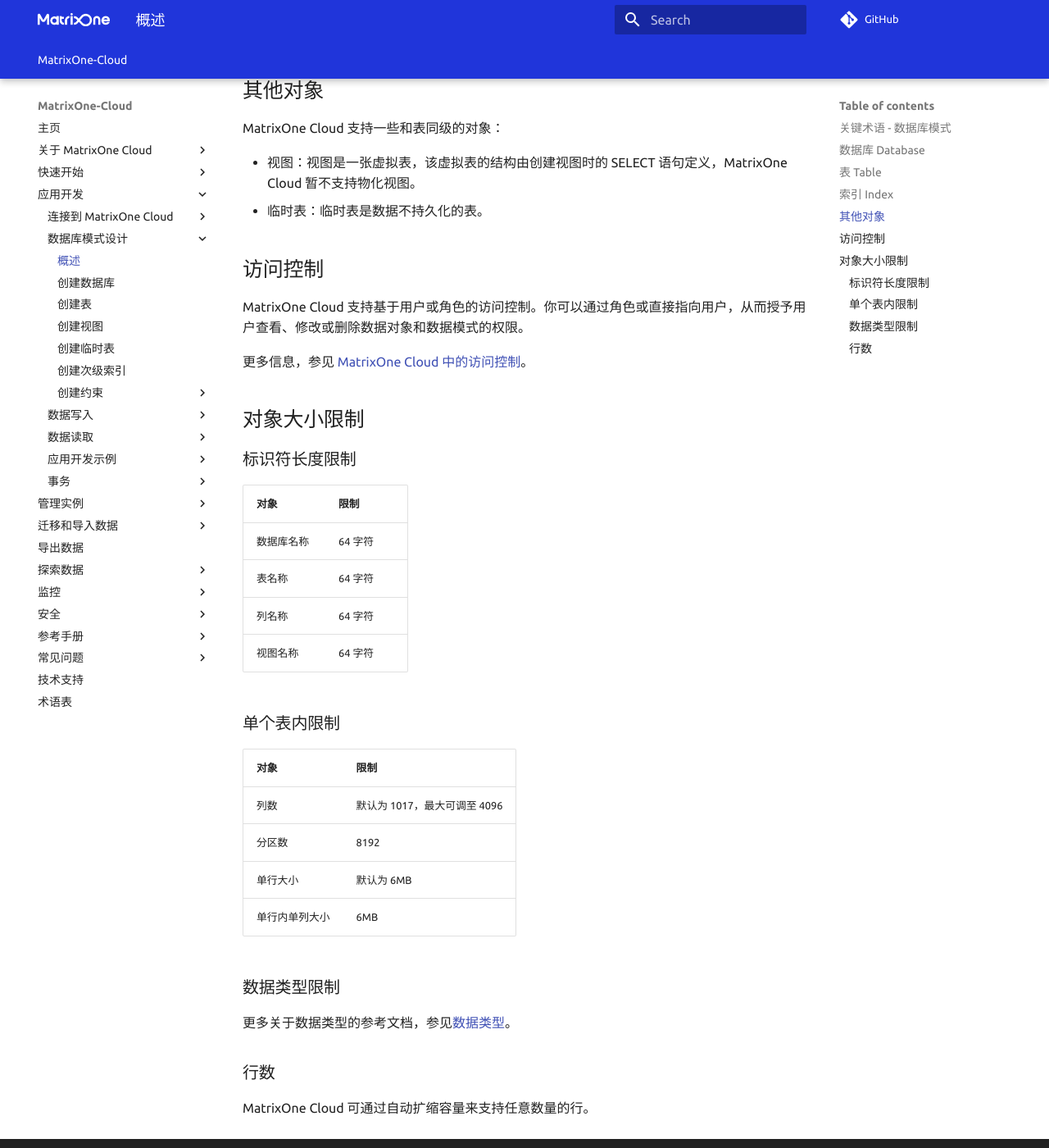
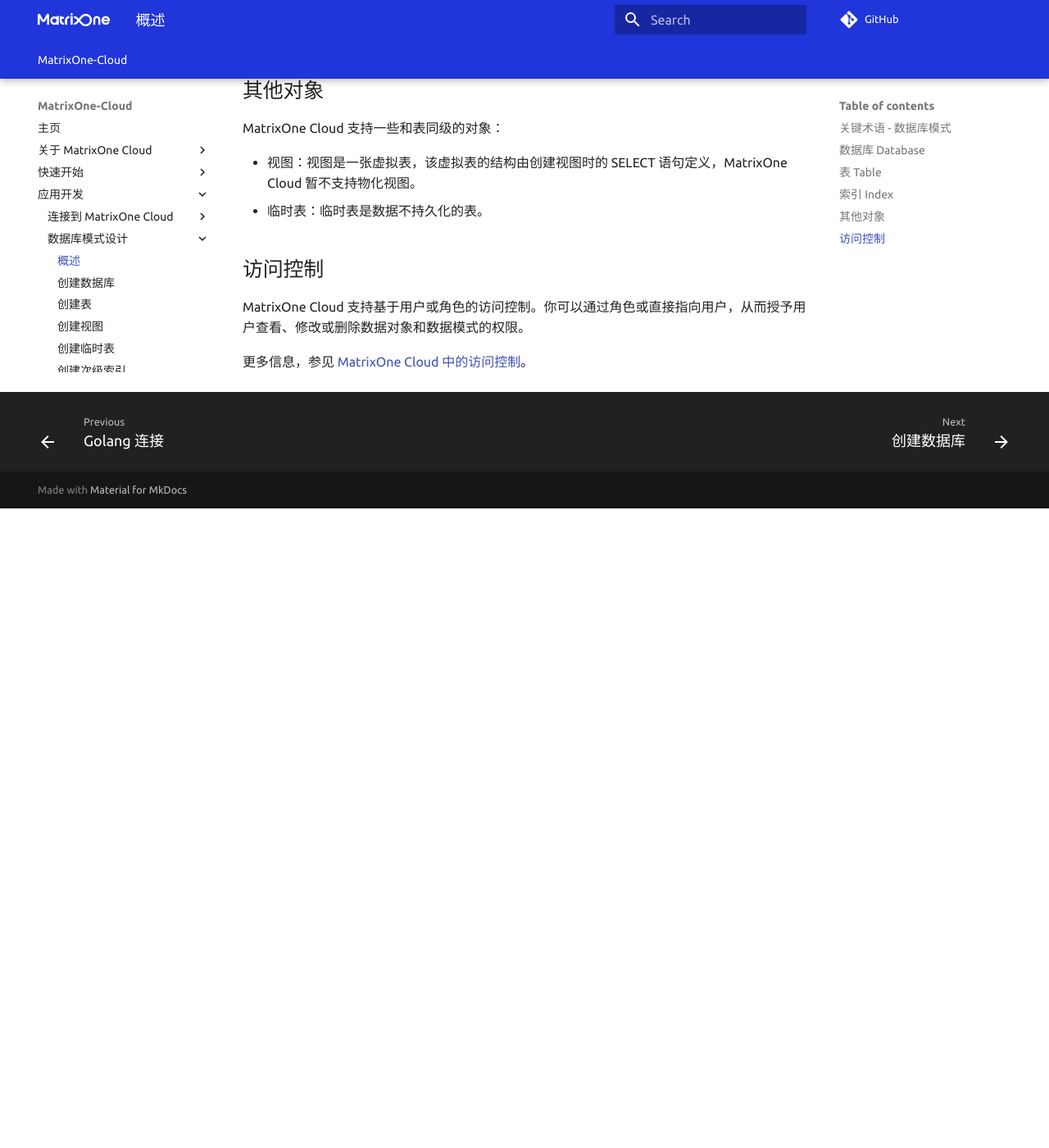
Before and after one commit to yangj1211/moc-docs, an MkDocs documentation site: the page built from docs/MatrixOne-Cloud/App-Develop/schema-design/overview.md, in a window 1280 px wide and 1400 px high, scrolled down 1087 px. Shown: the whole window at 82% size. Built offline with MkDocs 1.6.1 and Material for MkDocs 9.7.7, drawn with Linux system fonts in a browser that asks for light colours; comment, search, counter and statistics services are not loaded; the version menu is left out; after the commit the page ends 1707 px from its top, so only the background shows below that.

Commit message:
delete the limitation of object

```diff
--- a/docs/MatrixOne-Cloud/App-Develop/schema-design/overview.md
+++ b/docs/MatrixOne-Cloud/App-Develop/schema-design/overview.md
@@ -41,31 +41,3 @@
 MatrixOne Cloud 支持基于用户或角色的访问控制。你可以通过角色或直接指向用户，从而授予用户查看、修改或删除数据对象和数据模式的权限。
 
 更多信息，参见 [MatrixOne Cloud 中的访问控制](../../Security/about-privilege-management.md)。
-
-## 对象大小限制
-
-### 标识符长度限制
-
-| 对象       | 限制    |
-| ---------- | ------- |
-| 数据库名称 | 64 字符 |
-| 表名称     | 64 字符 |
-| 列名称     | 64 字符 |
-| 视图名称   | 64 字符 |
-
-### 单个表内限制
-
-| 对象           | 限制                         |
-| -------------- | ---------------------------- |
-| 列数           | 默认为 1017，最大可调至 4096 |
-| 分区数         | 8192                         |
-| 单行大小       | 默认为 6MB                   |
-| 单行内单列大小 | 6MB                          |
-
-### 数据类型限制
-
-更多关于数据类型的参考文档，参见[数据类型](../../Reference/Data-Types/data-types.md)。
-
-### 行数
-
-MatrixOne Cloud 可通过自动扩缩容量来支持任意数量的行。
```
